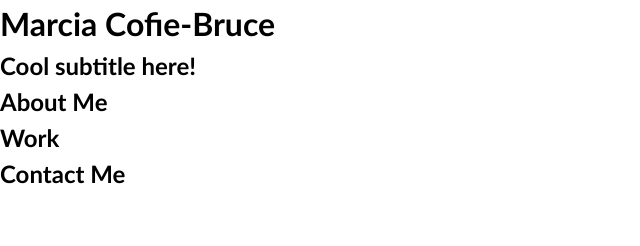
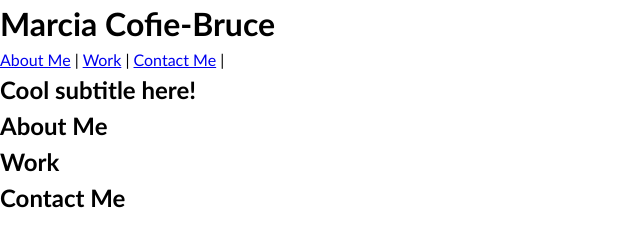
Before and after one commit to MarciaCofB/My-Portfolio, a plain HTML site: page index.html in a window 1280 px wide. Shown: the whole page, without its empty margins (0-640 px from the left). Drawn offline with Linux system fonts and the light colour scheme.

Commit message:
Amended grid areas

```diff
--- a/css/style.css
+++ b/css/style.css
@@ -8,14 +8,14 @@ body {
   padding: 0;
   font-family: 'Trebuchet MS', 'Lucida Sans Unicode', 'Lucida Grande', 'Lucida Sans', Arial, sans-serif;
   line-height: 1.5;
-  grid-template-columns: 100%;
+  grid-template-columns: 1fr 1fr 1fr 1fr;
   grid-template-rows: 20% 20% 20% 20% 20%;
   grid-template:
-    "navBar"
-    "banner"
-    "about"
-    "work"
-    "contact"
+    "navBar navBar navBar navBar"
+    "banner banner banner banner"
+    "about about about about"
+    "work work work work"
+    "contact contact contact contact"
 }
 
 h1,
@@ -44,8 +44,15 @@ p {
 }
 
 header{
+  justify-content:space-around;
   grid-area:navBar;
 
+
+
+}
+
+nav{
+  justify-content:space-around;
 }
 
 #about{
--- a/index.html
+++ b/index.html
@@ -5,7 +5,7 @@
   <meta charset="UTF-8">
   <meta name="viewport" content="width=device-width, initial-scale=1.0">
   <meta http-equiv="X-UA-Compatible" content="ie=edge">
-  <title>Lernantino // Web Developer</title>
+  <title>Marcia Cofie-Bruce // Web Developer</title>
   <link rel="stylesheet" href="./css/style.css" />
 </head>
 
@@ -14,6 +14,9 @@
   <header>
     <h1>Marcia Cofie-Bruce</h1>
     <nav>
+      <a href="#about">About Me</a> |
+      <a href="#work">Work</a> |
+      <a href="#contact">Contact Me</a> |
     </nav>
   </header>
 
```
